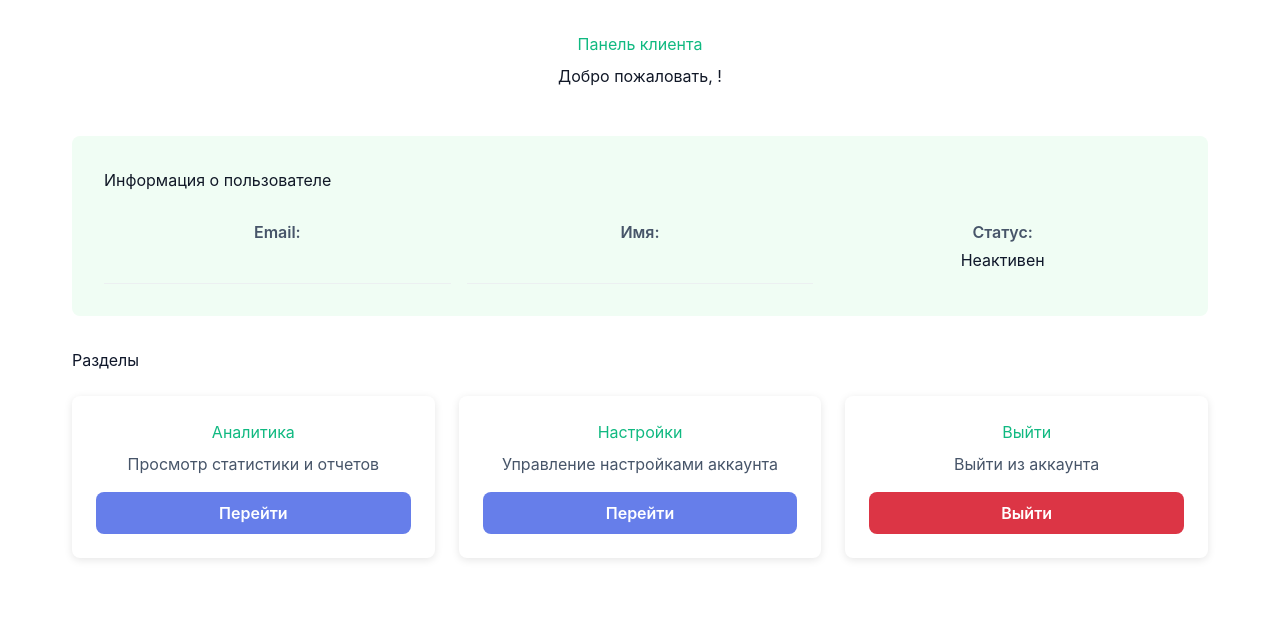
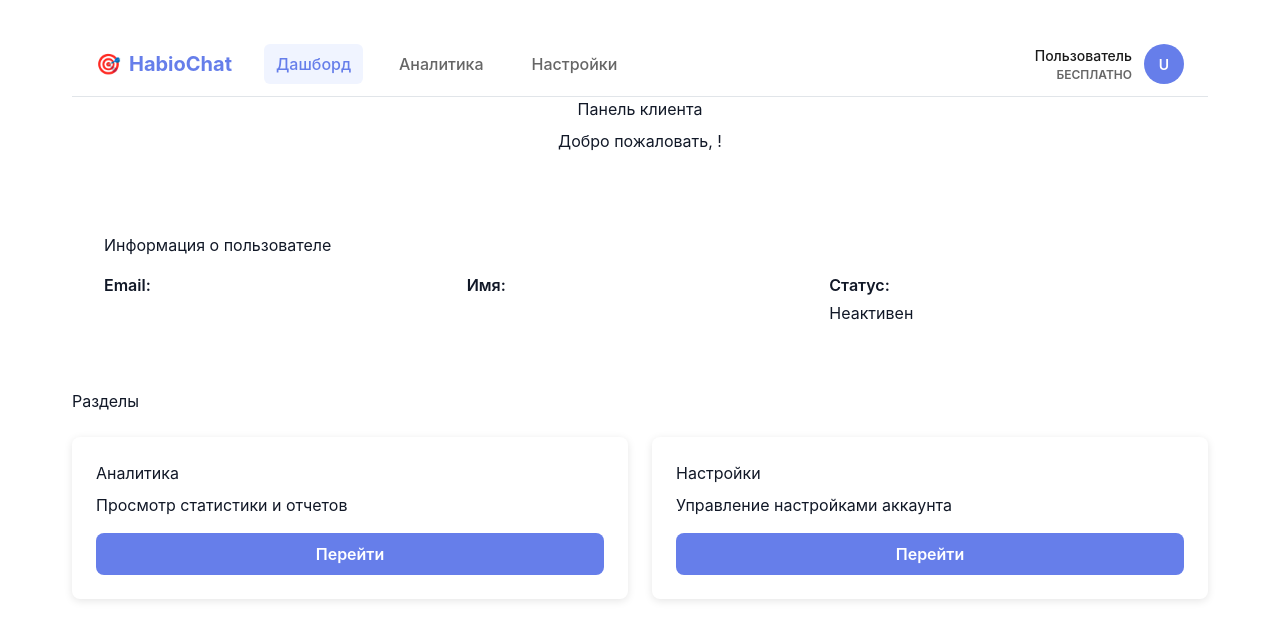
Before and after one commit to Dm1try555/habio-frontend, a Nuxt app: page /client/dashboard in a window 1280 px wide. Shown: the top 640 px of the page. Built offline with nearby package versions, Linux system fonts and the light colour scheme.

Commit message:
Refactor ClientDashboardHeader and authentication logic. Updated user name display to use first name, streamlined navigation methods, and improved logout handling. Enhanced dashboard layout with header component integration.

```diff
--- a/components/client/dashboard/ClientDashboardHeader.vue
+++ b/components/client/dashboard/ClientDashboardHeader.vue
@@ -8,44 +8,35 @@
         </NuxtLink>
 
         <nav class="main-nav">
-          <NuxtLink to="/client/dashboard" class="nav-link" :class="{ active: $route.path === '/client/dashboard' }">
-            Дашборд
-          </NuxtLink>
-          <NuxtLink to="/client/analytics" class="nav-link" :class="{ active: $route.path.startsWith('/client/analytics') }">
-            Аналитика
-          </NuxtLink>
-          <NuxtLink to="/client/settings" class="nav-link" :class="{ active: $route.path.startsWith('/client/settings') }">
-            Настройки
-          </NuxtLink>
+          <NuxtLink to="/client/dashboard" class="nav-link" :class="{ active: $route.path === '/client/dashboard' }">Дашборд</NuxtLink>
+          <NuxtLink to="/client/analytics" class="nav-link" :class="{ active: $route.path.startsWith('/client/analytics') }">Аналитика</NuxtLink>
+          <NuxtLink to="/client/settings" class="nav-link" :class="{ active: $route.path.startsWith('/client/settings') }">Настройки</NuxtLink>
         </nav>
       </div>
 
       <div class="header-right">
         <div class="user-menu">
           <div class="user-info">
-            <span class="user-name">{{ user?.name || 'Пользователь' }}</span>
+            <span class="user-name">{{ user?.first_name || 'Пользователь' }}</span>
             <span class="user-plan">{{ subscriptionType === 'free' ? 'Бесплатно' : 'Премиум' }}</span>
           </div>
 
           <div class="user-avatar" @click="toggleUserMenu">
             <span>{{ userInitials }}</span>
+
             <div v-if="showUserMenu" class="user-dropdown">
               <div class="dropdown-item" @click="navigateTo('/client/profile')">
-                <span class="dropdown-icon">👤</span>
-                Профиль
+                <span class="dropdown-icon">👤</span> Профиль
               </div>
               <div class="dropdown-item" @click="navigateTo('/client/subscription')">
-                <span class="dropdown-icon">💳</span>
-                Подписка
+                <span class="dropdown-icon">💳</span> Подписка
               </div>
               <div class="dropdown-item" @click="navigateTo('/client/settings')">
-                <span class="dropdown-icon">⚙️</span>
-                Настройки
+                <span class="dropdown-icon">⚙️</span> Настройки
               </div>
               <div class="dropdown-divider"></div>
               <div class="dropdown-item logout" @click="handleLogout">
-                <span class="dropdown-icon">🚪</span>
-                Выйти
+                <span class="dropdown-icon">🚪</span> Выйти
               </div>
             </div>
           </div>
@@ -59,53 +50,43 @@
 import { ref, computed, onMounted, onUnmounted } from 'vue'
 import { useClientAuth } from '~/composables/client/useClientAuth'
 import { useSubscription } from '~/composables/useSubscription'
+import { useRouter } from 'vue-router'
 
+const router = useRouter()
 const { user, logout } = useClientAuth()
 const { currentPlan } = useSubscription()
 
 const showUserMenu = ref(false)
-
 const subscriptionType = computed(() => currentPlan.value?.type || 'free')
 
 const userInitials = computed(() => {
-  if (!user.value?.name) return 'U'
-  return user.value.name
-    .split(' ')
-    .map(name => name[0])
-    .join('')
-    .toUpperCase()
-    .slice(0, 2)
+  if (!user.value?.first_name) return 'U'
+  return user.value.first_name[0].toUpperCase() + (user.value.last_name?.[0]?.toUpperCase() || '')
 })
 
-const toggleUserMenu = () => {
-  showUserMenu.value = !showUserMenu.value
+const toggleUserMenu = () => showUserMenu.value = !showUserMenu.value
+const navigateTo = (path: string) => {
+  showUserMenu.value = false
+  router.push(path)
 }
 
 const handleLogout = async () => {
   await logout()
-  await navigateTo('/client/auth/login')
+  router.push('/client/auth/login')
 }
 
-// Close menu when clicking outside
 const handleClickOutside = (event: Event) => {
   const target = event.target as HTMLElement
-  if (!target.closest('.user-menu')) {
-    showUserMenu.value = false
-  }
+  if (!target.closest('.user-menu')) showUserMenu.value = false
 }
 
-onMounted(() => {
-  document.addEventListener('click', handleClickOutside)
-})
-
-onUnmounted(() => {
-  document.removeEventListener('click', handleClickOutside)
-})
+onMounted(() => document.addEventListener('click', handleClickOutside))
+onUnmounted(() => document.removeEventListener('click', handleClickOutside))
 </script>
 
 <style scoped>
 .dashboard-header {
-  background: white;
+  background: #fff;
   border-bottom: 1px solid #e1e5e9;
   position: sticky;
   top: 0;
@@ -132,14 +113,10 @@ onUnmounted(() => {
   display: flex;
   align-items: center;
   gap: 8px;
+  font-weight: 700;
+  font-size: 20px;
   text-decoration: none;
   color: #1a1a1a;
-  font-weight: 700;
-  font-size: 20px;
-}
-
-.logo-icon {
-  font-size: 24px;
 }
 
 .logo-text {
@@ -160,130 +137,44 @@ onUnmounted(() => {
   transition: all 0.2s;
 }
 
-.nav-link:hover {
-  color: #1a1a1a;
-  background: #f8f9fa;
+.nav-link:hover { color: #1a1a1a; background: #f8f9fa; }
+.nav-link.active { color: #667eea; background: #f0f4ff; }
+
+.header-right { display: flex; align-items: center; }
+.user-menu { position: relative; display: flex; align-items: center; gap: 12px; }
+
+.user-info { display: flex; flex-direction: column; align-items: flex-end; text-align: right; }
+.user-name { font-weight: 500; color: #1a1a1a; font-size: 14px; }
+.user-plan { font-size: 12px; color: #666; text-transform: uppercase; font-weight: 600; }
+
+.user-avatar {
+  width: 40px; height: 40px;
+  background: #667eea; color: #fff;
+  border-radius: 50%; display: flex; align-items: center; justify-content: center;
+  font-weight: 600; font-size: 14px; cursor: pointer; transition: 0.2s;
+}
+.user-avatar:hover { background: #5a6fd8; }
+
+.user-dropdown {
+  position: absolute; top: 100%; right: 0;
+  background: #fff; border: 1px solid #e1e5e9; border-radius: 8px;
+  box-shadow: 0 4px 12px rgba(0,0,0,0.15); min-width: 200px; padding: 8px 0; margin-top: 8px;
 }
 
-.nav-link.active {
-  color: #667eea;
-  background: #f0f4ff;
+.dropdown-item { display: flex; align-items: center; gap: 12px; padding: 12px 16px;
+  cursor: pointer; transition: background 0.2s; font-size: 14px; color: #333;
 }
+.dropdown-item:hover { background: #f8f9fa; }
+.dropdown-item.logout { color: #dc3545; }
+.dropdown-item.logout:hover { background: #fee; }
 
-.header-right {
-  display: flex;
-  align-items: center;
-}
-
-.user-menu {
-  position: relative;
-  display: flex;
-  align-items: center;
-  gap: 12px;
-}
-
-.user-info {
-  display: flex;
-  flex-direction: column;
-  align-items: flex-end;
-  text-align: right;
-}
-
-.user-name {
-  font-weight: 500;
-  color: #1a1a1a;
-  font-size: 14px;
-}
-
-.user-plan {
-  font-size: 12px;
-  color: #666;
-  text-transform: uppercase;
-  font-weight: 600;
-}
-
-.user-avatar {
-  width: 40px;
-  height: 40px;
-  background: #667eea;
-  color: white;
-  border-radius: 50%;
-  display: flex;
-  align-items: center;
-  justify-content: center;
-  font-weight: 600;
-  font-size: 14px;
-  cursor: pointer;
-  transition: background 0.2s;
-}
-
-.user-avatar:hover {
-  background: #5a6fd8;
-}
-
-.user-dropdown {
-  position: absolute;
-  top: 100%;
-  right: 0;
-  background: white;
-  border: 1px solid #e1e5e9;
-  border-radius: 8px;
-  box-shadow: 0 4px 12px rgba(0, 0, 0, 0.15);
-  min-width: 200px;
-  padding: 8px 0;
-  margin-top: 8px;
-}
-
-.dropdown-item {
-  display: flex;
-  align-items: center;
-  gap: 12px;
-  padding: 12px 16px;
-  cursor: pointer;
-  transition: background 0.2s;
-  font-size: 14px;
-  color: #333;
-}
-
-.dropdown-item:hover {
-  background: #f8f9fa;
-}
-
-.dropdown-item.logout {
-  color: #dc3545;
-}
-
-.dropdown-item.logout:hover {
-  background: #fee;
-}
-
-.dropdown-icon {
-  font-size: 16px;
-  width: 20px;
-  text-align: center;
-}
-
-.dropdown-divider {
-  height: 1px;
-  background: #e1e5e9;
-  margin: 8px 0;
-}
+.dropdown-icon { font-size: 16px; width: 20px; text-align: center; }
+.dropdown-divider { height: 1px; background: #e1e5e9; margin: 8px 0; }
 
 @media (max-width: 768px) {
-  .header-content {
-    padding: 0 16px;
-  }
-
-  .header-left {
-    gap: 16px;
-  }
-
-  .main-nav {
-    display: none;
-  }
-
-  .user-info {
-    display: none;
-  }
+  .header-content { padding: 0 16px; }
+  .header-left { gap: 16px; }
+  .main-nav { display: none; }
+  .user-info { display: none; }
 }
 </style>
--- a/composables/client/useClientAuth.ts
+++ b/composables/client/useClientAuth.ts
@@ -18,23 +18,25 @@ export const useClientAuth = () => {
 
   const isAuthenticated = computed(() => !!user.value)
 
+  // ==================== LOGIN ====================
   const login = async (credentials: { email: string; password: string }) => {
     try {
       isLoading.value = true
       error.value = null
 
       const response = await $api.post('/auth/login/', credentials)
-      const { user: userData, token, refresh_token } = response.data
+      const { user: userData, access, refresh } = response.data
 
+      // сохраняем токены и пользователя
       if (typeof window !== 'undefined') {
-        localStorage.setItem('client_token', token)
-        localStorage.setItem('client_refresh_token', refresh_token)
+        localStorage.setItem('client_token', access)
+        localStorage.setItem('client_refresh_token', refresh)
         localStorage.setItem('client_user', JSON.stringify(userData))
       }
 
       user.value = userData
+
       navigateTo('/client/dashboard')
-
       return userData
     } catch (err: any) {
       error.value = err.response?.data?.detail || 'Ошибка входа'
@@ -44,46 +46,38 @@ export const useClientAuth = () => {
     }
   }
 
-  const register = async (userData: {
-    email: string;
-    password: string;
-    first_name: string;
-    last_name: string
-  }) => {
+  // ==================== LOGOUT ====================
+  const logout = async () => {
     try {
-      isLoading.value = true
-      error.value = null
+      const refreshToken = localStorage.getItem('client_refresh_token')
+      const accessToken = localStorage.getItem('client_token')
 
-      const response = await $api.post('/auth/register/', userData)
-      const { user: newUser, token } = response.data
-
+      if (refreshToken && accessToken) {
+        await $api.post(
+          '/auth/logout/',
+          { refresh: refreshToken },
+          {
+            headers: {
+              Authorization: `Bearer ${accessToken}`
+            }
+          }
+        )
+      }
+    } catch (err) {
+      console.warn('Серверный logout не прошел, очищаем локально', err)
+    } finally {
       if (typeof window !== 'undefined') {
-        localStorage.setItem('client_token', token)
-        localStorage.setItem('client_user', JSON.stringify(newUser))
+        localStorage.removeItem('client_token')
+        localStorage.removeItem('client_refresh_token')
+        localStorage.removeItem('client_user')
       }
-
-      user.value = newUser
-      navigateTo('/client/dashboard')
-      return newUser
-    } catch (err: any) {
-      error.value = err.response?.data?.detail || 'Ошибка регистрации'
-      throw err
-    } finally {
-      isLoading.value = false
+      user.value = null
+      navigateTo('/client/auth/login')
     }
   }
 
-  const logout = (router?: any) => {
-    if (typeof window !== 'undefined') {
-      localStorage.removeItem('client_token')
-      localStorage.removeItem('client_refresh_token')
-      localStorage.removeItem('client_user')
-    }
-    user.value = null
 
-    if (router) router.push('/auth/login')
-  }
-
+  // ==================== CHECK AUTH ====================
   const checkAuth = () => {
     if (typeof window !== 'undefined') {
       const token = localStorage.getItem('client_token')
@@ -92,7 +86,6 @@ export const useClientAuth = () => {
       if (token && userData) {
         try {
           user.value = JSON.parse(userData)
-          navigateTo('/client/dashboard')
         } catch (e) {
           logout()
         }
@@ -100,31 +93,7 @@ export const useClientAuth = () => {
     }
   }
 
-  const updateProfile = async (data: Partial<ClientUser>) => {
-    try {
-      isLoading.value = true
-      error.value = null
-
-      const response = await $api.put('/auth/profile/', data)
-      const updatedUser = response.data
-
-      user.value = updatedUser
-      if (typeof window !== 'undefined') {
-        localStorage.setItem('client_user', JSON.stringify(updatedUser))
-      }
-
-      return updatedUser
-    } catch (err: any) {
-      error.value = err.response?.data?.detail || 'Ошибка обновления профиля'
-      throw err
-    } finally {
-      isLoading.value = false
-    }
-  }
-
-  if (typeof window !== 'undefined') {
-    checkAuth()
-  }
+  if (typeof window !== 'undefined') checkAuth()
 
   return {
     user,
@@ -132,9 +101,7 @@ export const useClientAuth = () => {
     error,
     isAuthenticated,
     login,
-    register,
     logout,
     checkAuth,
-    updateProfile,
   }
 }
--- a/pages/client/dashboard/index.vue
+++ b/pages/client/dashboard/index.vue
@@ -1,5 +1,7 @@
 <template>
   <div class="client-page">
+    <ClientDashboardHeader />
+
     <div class="client-header">
       <h1>Панель клиента</h1>
       <p>Добро пожаловать, {{ user?.first_name }} {{ user?.last_name }}!</p>
@@ -34,42 +36,28 @@
         <div class="action-card">
           <h3>Настройки</h3>
           <p>Управление настройками аккаунта</p>
-          <button class="btn-primary" @click="navigateTo('/client/settings')">Перейти</button>
-        </div>
-        <div class="action-card">
-          <h3>Выйти</h3>
-          <p>Выйти из аккаунта</p>
-          <button class="btn-primary btn--danger" @click="handleLogout">Выйти</button>
+          <button class="btn-primary" @click="goToSettings">Перейти</button>
         </div>
       </div>
     </div>
   </div>
 </template>
 
-<script setup>
+<script setup lang="ts">
+import ClientDashboardHeader from '~/components/client/dashboard/ClientDashboardHeader.vue'
 import { useRouter } from 'vue-router'
 import { useClientAuth } from '~/composables/client/useClientAuth'
 
 const router = useRouter()
-const { user, logout } = useClientAuth()
+const { user } = useClientAuth()
 
-const navigateTo = (path) => {
+const navigateTo = (path: string) => {
   router.push(path)
 }
 
-const handleLogout = () => {
-  logout()
-  router.push('/client/auth/login')
+const goToSettings = () => {
+  router.push('/client/settings')
 }
 </script>
 
-<style src="~/assets/css/client/index.css"></style>
-<style scoped>
-.btn--danger {
-  background: #dc3545 !important;
-}
-
-.btn--danger:hover {
-  background: #c82333 !important;
-}
-</style>
+<style scoped src="~/assets/css/client/client-dashboard.css"></style>
```
